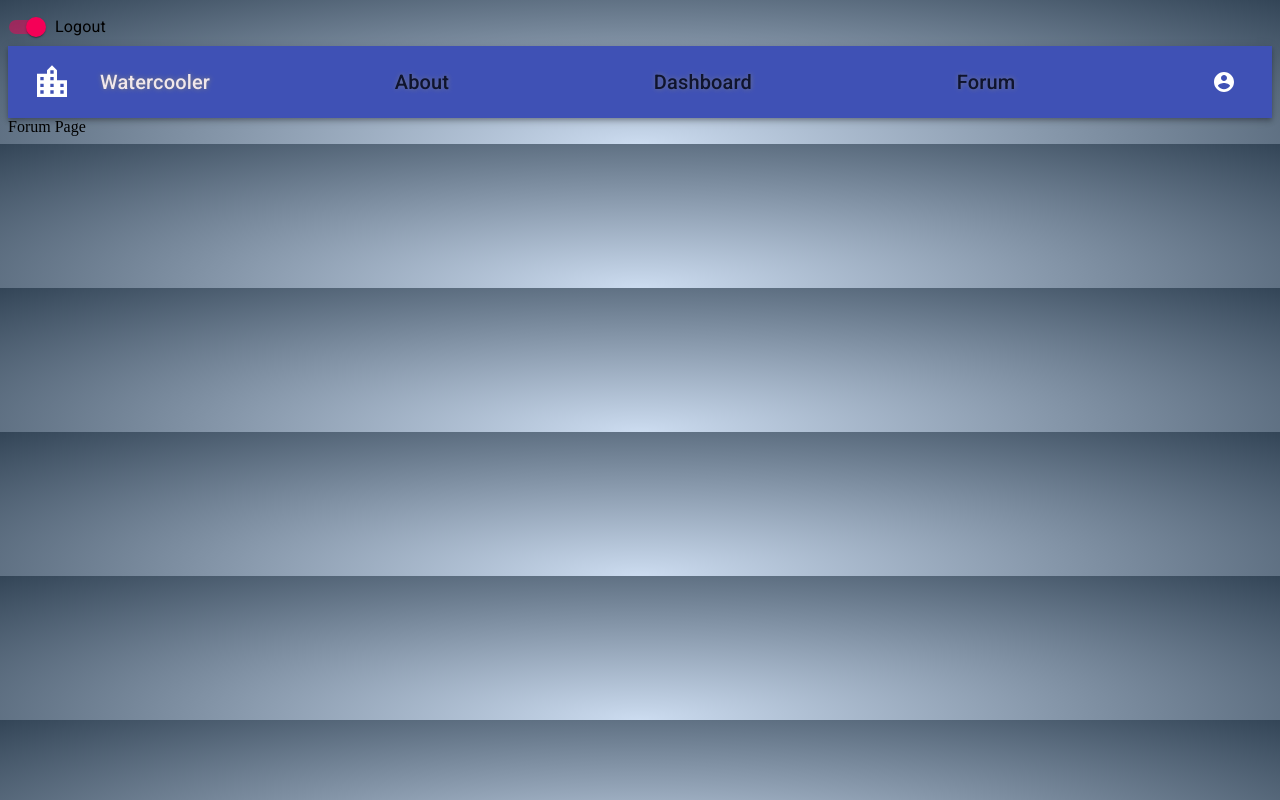
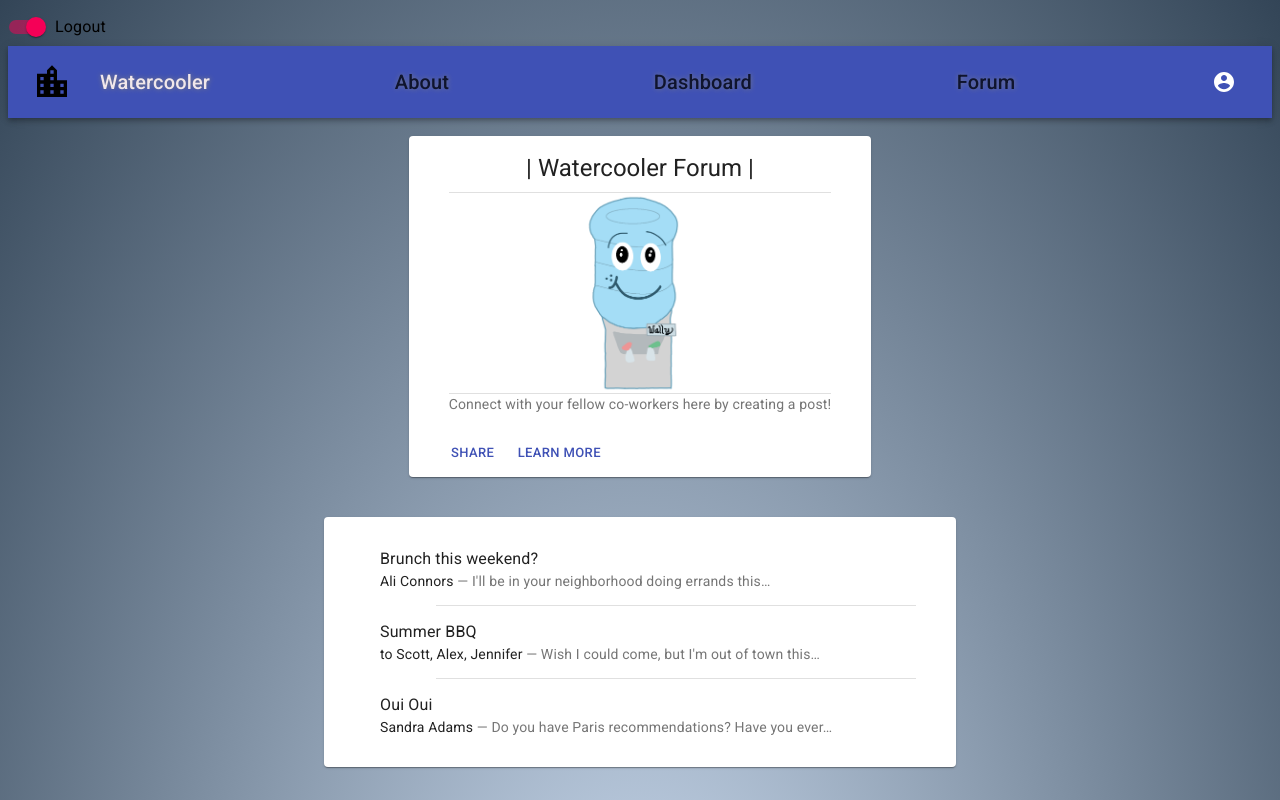
Before and after one commit to Carl-33/Watercooler, a React (Create React App) app in the folder watercooler/client/: page /Forum in a window 1280 px wide. Shown: the top 800 px of the page. Built offline with nearby package versions, Linux system fonts and the light colour scheme.

Commit message:
changed grid, changed header icon color, started forum

```diff
--- a/watercooler/client/src/components/Header.css
+++ b/watercooler/client/src/components/Header.css
@@ -48,3 +48,7 @@ h6 {
 .nav-link-ltr:hover::before {
   width: 100%;
 }
+
+.switch {
+  color: #f50057;
+}
--- a/watercooler/client/src/components/Header.js
+++ b/watercooler/client/src/components/Header.js
@@ -4,7 +4,7 @@ import AppBar from "@material-ui/core/AppBar";
 import Toolbar from "@material-ui/core/Toolbar";
 import Typography from "@material-ui/core/Typography";
 import IconButton from "@material-ui/core/IconButton";
-import MenuIcon from "@material-ui/icons/Menu";
+// import MenuIcon from "@material-ui/icons/Menu";
 import AccountCircle from "@material-ui/icons/AccountCircle";
 import Switch from "@material-ui/core/Switch";
 import FormControlLabel from "@material-ui/core/FormControlLabel";
@@ -68,7 +68,7 @@ const Header = () => {
             color="inherit"
             aria-label="menu"
           >
-            <LocationCityIcon style={{ fontSize: 40 }} />
+            <LocationCityIcon style={{ fontSize: 40, color: "black" }} />
           </IconButton>
           <Typography variant="h6" className={classes.title}>
             Watercooler
--- a/watercooler/client/src/components/Pages/About.js
+++ b/watercooler/client/src/components/Pages/About.js
@@ -10,10 +10,10 @@ import Typography from "@material-ui/core/Typography";
 import Watercool from "../images/water-cooler-talk.png";
 import Grid from "@material-ui/core/Grid";
 import Wally from "../images/wally3.png";
-
+import Divider from "@material-ui/core/Divider";
 const useStyles = makeStyles({
   root: {
-    maxWidth: 1000,
+    maxWidth: 1100,
   },
 });
 const About = () => {
@@ -31,9 +31,15 @@ const About = () => {
         <Grid item xs={12} sm={6}>
           <Card className={classes.root}>
             <CardContent>
-              <Typography gutterBottom variant="h5" component="h2">
+              <Typography
+                gutterBottom
+                align="center"
+                variant="h3"
+                component="h2"
+              >
                 Watercooler
               </Typography>
+              <Divider />
             </CardContent>
             <CardActionArea>
               <CardMedia
@@ -46,7 +52,9 @@ const About = () => {
             </CardActionArea>
           </Card>
         </Grid>
+
         <Grid item xs={12} sm={6}>
+          <br />
           <Card className={classes.root}>
             <CardActionArea>
               <CardMedia
@@ -58,7 +66,7 @@ const About = () => {
               />
               <CardContent>
                 <Typography gutterBottom variant="h5" component="h2">
-                  About
+                  | About |
                 </Typography>
                 <Typography variant="body2" color="textSecondary" component="p">
                   Water Cooler is an online forum that allows workers to connect
--- a/watercooler/client/src/components/Pages/Forum.js
+++ b/watercooler/client/src/components/Pages/Forum.js
@@ -1,7 +1,194 @@
 import React from "react";
+import Paper from "@material-ui/core/Paper";
+import { makeStyles } from "@material-ui/core/styles";
+import Grid from "@material-ui/core/Grid";
+import Typography from "@material-ui/core/Typography";
+import Button from "@material-ui/core/Button";
+import TextField from "@material-ui/core/TextField";
+import Card from "@material-ui/core/Card";
+import CardActionArea from "@material-ui/core/CardActionArea";
+import CardActions from "@material-ui/core/CardActions";
+import CardContent from "@material-ui/core/CardContent";
+import CardMedia from "@material-ui/core/CardMedia";
+import Wally from "../images/wally3.png";
+import List from "@material-ui/core/List";
+import ListItem from "@material-ui/core/ListItem";
+import Divider from "@material-ui/core/Divider";
+import ListItemText from "@material-ui/core/ListItemText";
+import MessageIcon from "@material-ui/icons/Message";
+const useStyles = makeStyles((theme) => ({
+  root: {
+    flexGrow: 1,
+    overflow: "hidden",
+    padding: theme.spacing(0, 3),
+    "& .MuiTextField-root": {
+      margin: theme.spacing(1),
+      width: "45ch",
+    },
+  },
+  media: {
+    height: 200,
+  },
+  paper: {
+    maxWidth: 600,
+    margin: `${theme.spacing(5)}px auto`,
+    padding: theme.spacing(2),
+  },
+  inline: {
+    display: "inline",
+  },
+}));
+
+const title = `Title `;
+const forum = `This will be the posts we need to make a function to create a <p> tag inside for (huge array)
+Change this to list items`;
+const search = `Truncation should be conditionally applicable on this long line of text
+ as this is a much longer line than what the container can support. `;
 
 const Forum = () => {
-  return <div>Forum Page</div>;
+  const classes = useStyles();
+
+  return (
+    <div className={classes.root}>
+      <br />
+      <Grid
+        container
+        direction="row"
+        justify="center"
+        alignItems="stretch"
+        spacing={5}
+      >
+        <Grid item>
+          <Card className={classes.root}>
+            <CardActionArea>
+              <CardContent>
+                <Typography
+                  gutterBottom
+                  align="center"
+                  variant="h5"
+                  component="h2"
+                >
+                  | Watercooler Forum |
+                </Typography>
+                <Divider />
+                <CardMedia
+                  className={classes.media}
+                  image={Wally}
+                  title="Wally"
+                />
+                <Divider />
+                <Typography variant="body2" color="textSecondary" component="p">
+                  Connect with your fellow co-workers here by creating a post!
+                </Typography>
+              </CardContent>
+            </CardActionArea>
+            <CardActions>
+              <Button size="small" color="primary">
+                Share
+              </Button>
+              <Button size="small" color="primary">
+                Learn More
+              </Button>
+            </CardActions>
+          </Card>
+        </Grid>
+      </Grid>
+
+      {/* <Paper className={classes.paper}>
+        <Grid container wrap="nowrap" spacing={2}>
+          <Grid item></Grid>
+          <Grid item xs={8}>
+            <Typography gutterBottom variant="h5" component="h2">
+              Posts
+            </Typography>
+            <Typography>{forum}</Typography>
+          </Grid>
+        </Grid>
+      </Paper> */}
+
+      <Paper className={classes.paper}>
+        <List className={classes.root}>
+          <ListItem alignItems="flex-start">
+            <ListItemText
+              primary="Brunch this weekend?"
+              secondary={
+                <React.Fragment>
+                  <Typography
+                    component="span"
+                    variant="body2"
+                    className={classes.inline}
+                    color="textPrimary"
+                  >
+                    Ali Connors
+                  </Typography>
+                  {" — I'll be in your neighborhood doing errands this…"}
+                </React.Fragment>
+              }
+            />
+          </ListItem>
+          <Divider variant="inset" component="li" />
+          <ListItem alignItems="flex-start">
+            <ListItemText
+              primary="Summer BBQ"
+              secondary={
+                <React.Fragment>
+                  <Typography
+                    component="span"
+                    variant="body2"
+                    className={classes.inline}
+                    color="textPrimary"
+                  >
+                    to Scott, Alex, Jennifer
+                  </Typography>
+                  {" — Wish I could come, but I'm out of town this…"}
+                </React.Fragment>
+              }
+            />
+          </ListItem>
+          <Divider variant="inset" component="li" />
+          <ListItem alignItems="flex-start">
+            <ListItemText
+              primary="Oui Oui"
+              secondary={
+                <React.Fragment>
+                  <Typography
+                    component="span"
+                    variant="body2"
+                    className={classes.inline}
+                    color="textPrimary"
+                  >
+                    Sandra Adams
+                  </Typography>
+                  {" — Do you have Paris recommendations? Have you ever…"}
+                </React.Fragment>
+              }
+            />
+          </ListItem>
+        </List>
+      </Paper>
+
+      <Paper className={classes.paper}>
+        <Grid container wrap="nowrap" spacing={2}>
+          <Grid item>
+            <Button variant="outlined" color="primary">
+              <MessageIcon />
+              Submit Post
+            </Button>
+          </Grid>
+          <Grid item xs>
+            <TextField
+              id="outlined-multiline-static"
+              label="Name - Comment"
+              multiline
+              rows={6}
+              defaultValue="What do you guys think about work?"
+              variant="outlined"
+            />
+          </Grid>
+        </Grid>
+      </Paper>
+    </div>
+  );
 };
 
 export default Forum;
```
